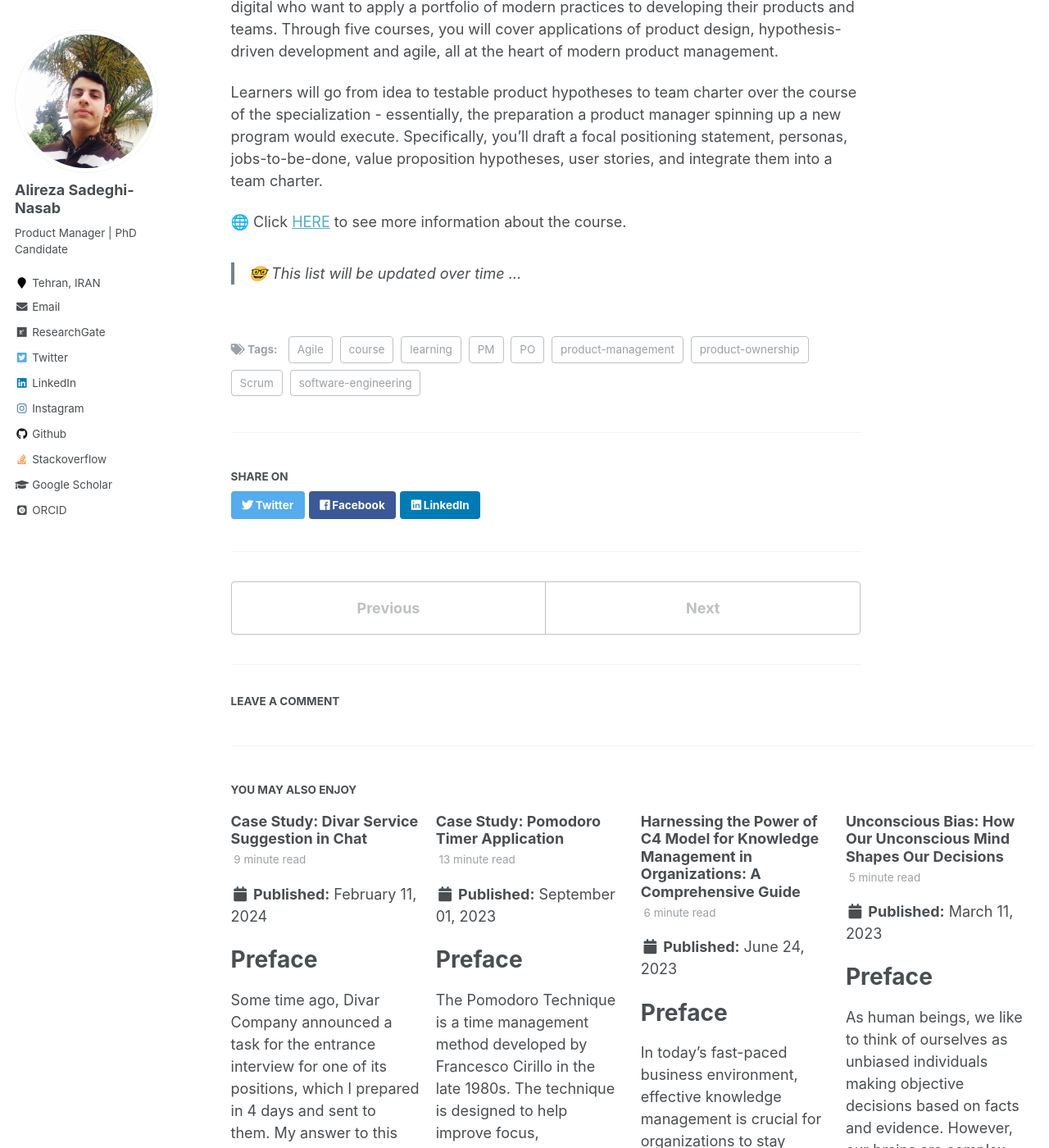
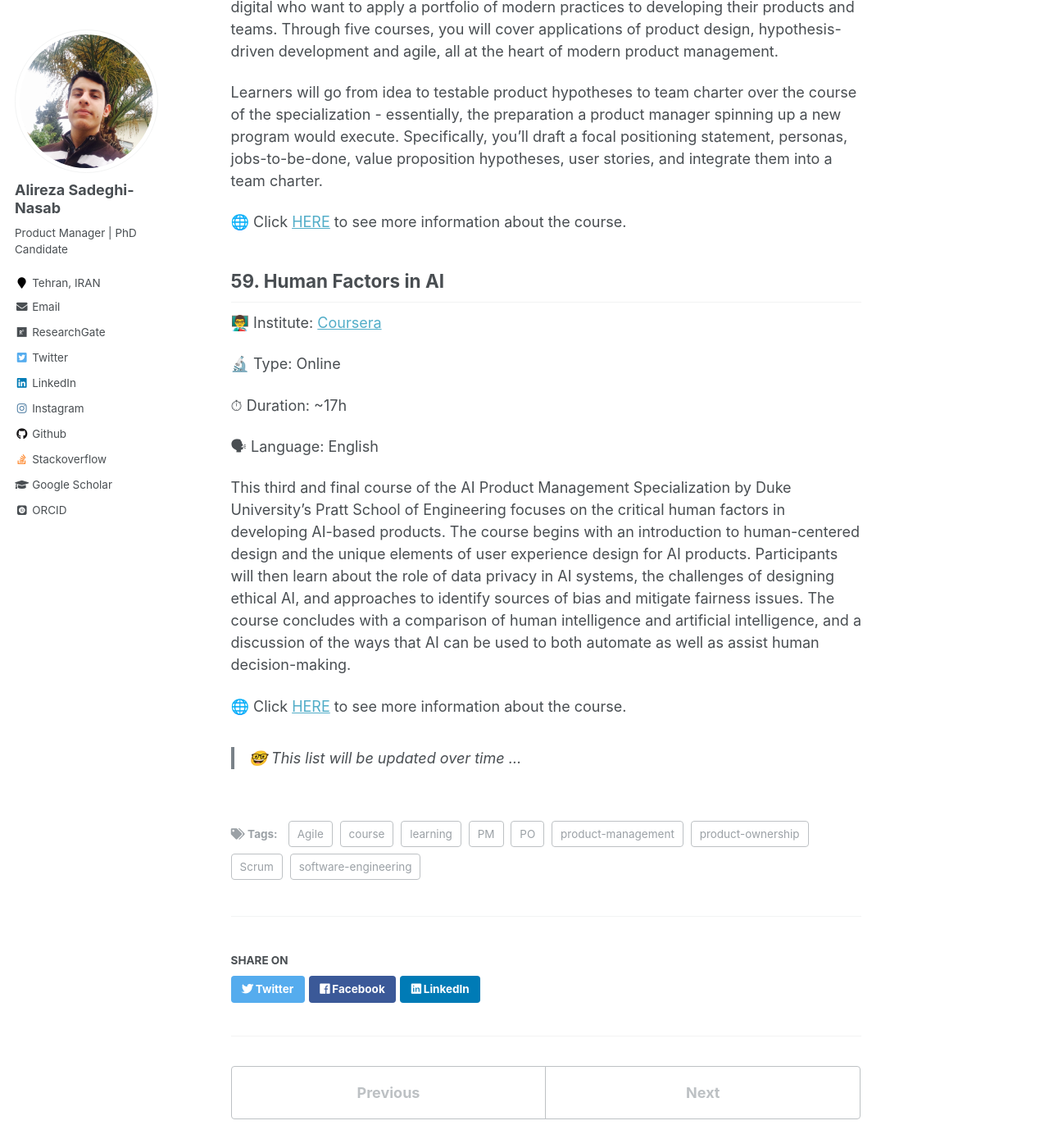
Before and after one commit to AlirezaSN/AlirezaSN.github.io, a Jekyll site: the page built from _posts/2023-03-25-blog-post-14.md, in a window 1280 px wide and 1400 px high, scrolled down 43401 px. Shown: the whole window at 82% size. Built offline with Jekyll 4.4.1, drawn with Linux system fonts in a browser that asks for light colours; some web fonts are replaced; comment, search, counter and statistics services are not loaded; some of the changed text lies outside the part shown.

Commit message:
add a new course

```diff
--- a/_posts/2023-03-25-blog-post-14.md
+++ b/_posts/2023-03-25-blog-post-14.md
@@ -1177,4 +1177,18 @@ Learners will go from idea to testable product hypotheses to team charter over t
 
 🌐 Click [HERE](https://www.coursera.org/specializations/uva-darden-digital-product-management) to see more information about the course.
 
+## 59. Human Factors in AI
+
+👨‍🏫 Institute: [Coursera](https://www.coursera.org/)
+
+🔬 Type: Online
+
+⏱ Duration: ~17h
+
+🗣 Language: English
+
+This third and final course of the AI Product Management Specialization by Duke University's Pratt School of Engineering focuses on the critical human factors in developing AI-based products.  The course begins with an introduction to human-centered design and the unique elements of user experience design for AI products.  Participants will then learn about the role of data privacy in AI systems, the challenges of designing ethical AI, and approaches to identify sources of bias and mitigate fairness issues.  The course concludes with a comparison of human intelligence and artificial intelligence, and a discussion of the ways that AI can be used to both automate as well as assist human decision-making.
+
+🌐 Click [HERE](https://www.coursera.org/learn/human-factors-in-artificial-intelligence) to see more information about the course.
+
 > 🤓 This list will be updated over time ...
```
